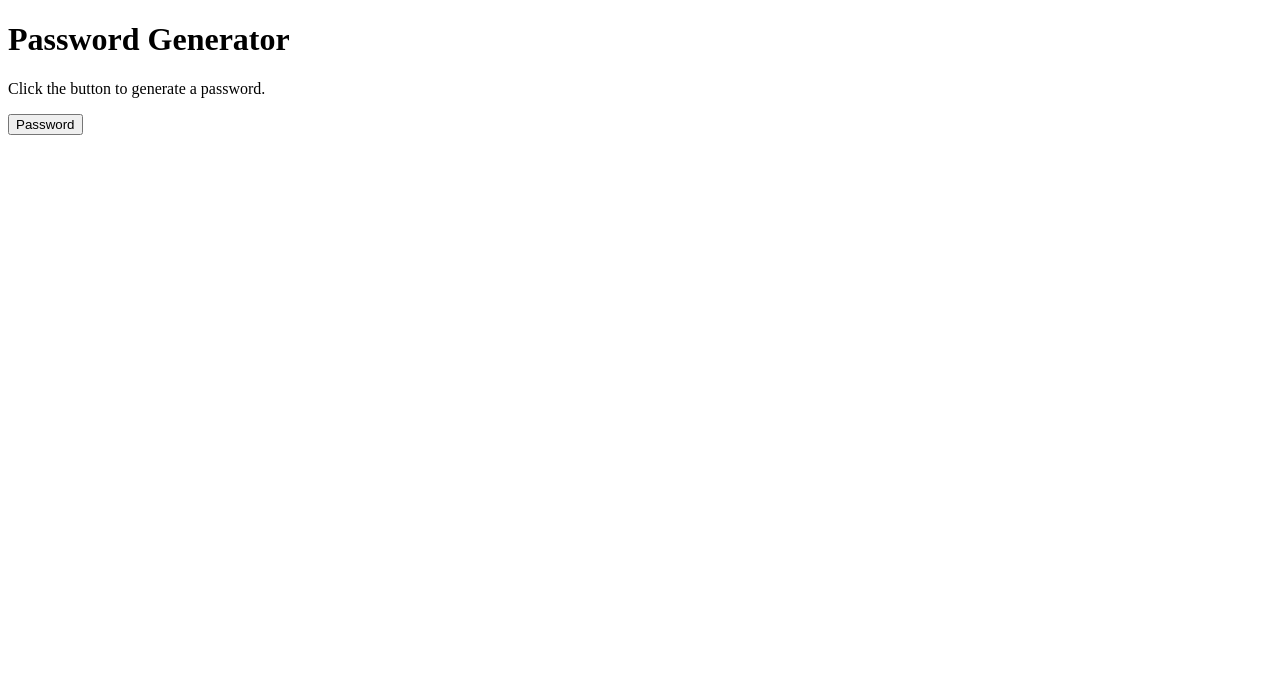
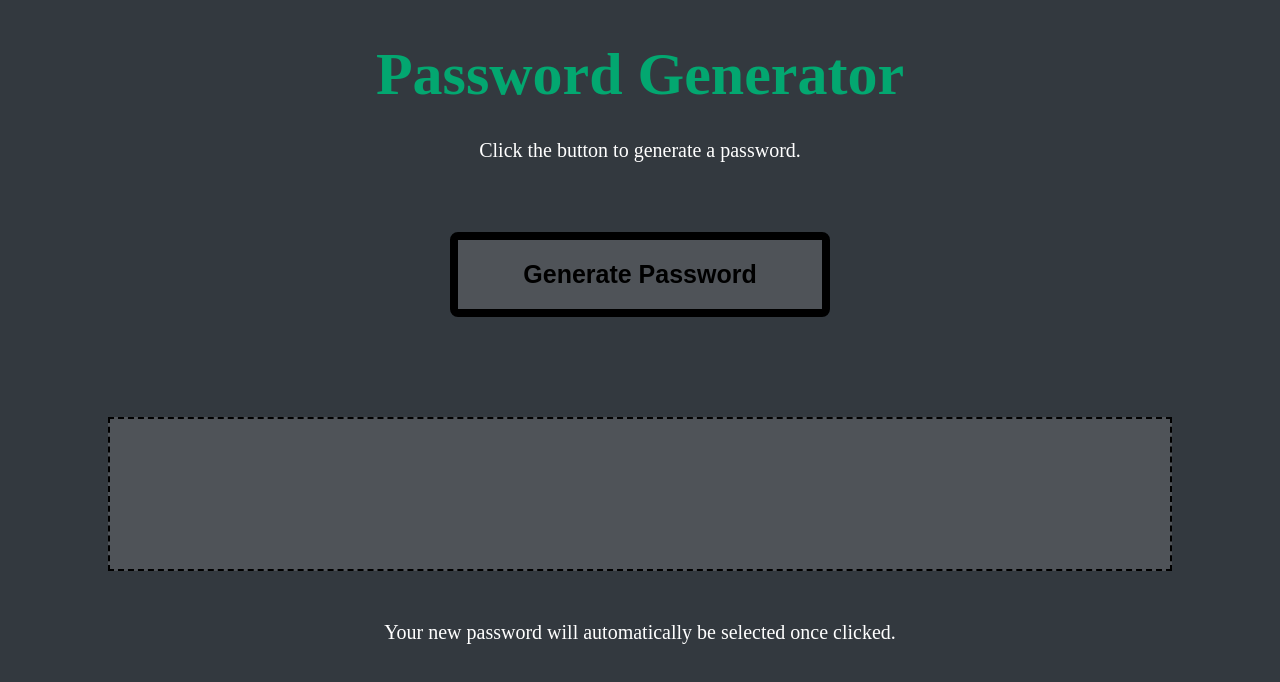
Before and after one commit to KellyJohnson364/password-generator, a plain HTML site: page index.html in a window 1280 px wide. Drawn offline with Linux system fonts and the light colour scheme.

Commit message:
Added CSS

```diff
--- /dev/null
+++ b/assets/css/style.css
@@ -0,0 +1,72 @@
+
+/* Sets style for page*/
+:root{
+    background-color: #33393f;
+    color:#fff;
+    text-align: center ;
+    font-size: 20px;
+}
+
+
+
+/* Style for h1*/
+h1 {
+    font-size: 60px;
+    margin-bottom: 30px;
+    color:#03a770;
+}
+/* Style for button */
+button {
+    font-size: 25px;
+    font-weight: bolder;
+    width: 30%;
+    margin-top: 50px;
+    border-radius: 8px;
+    border: 8px solid black;
+    text-align: center;
+    background-color: #4f5358;
+    padding:20px;
+    transition: all 0.5s
+     ease-in-out;
+    }
+button:hover {transition: all 0.5s ease-in-out;
+    box-shadow: inset 0px 0px 12px
+    #03a770,
+    0 0 25px
+    #03a770;
+    }
+/* Password generated on page */
+#product {
+  font-weight: bold;
+  overflow-wrap: break-word;
+  height: 100px;
+  margin: 100px 100px 50px;
+  background-color: #4f5358;
+  font-size: 25ps;
+  padding-top: 50px;
+  border: 2px dashed black;
+  user-select: all;
+}
+::selection {
+  background-color: #03a770;
+  color: #fff;
+}
+
+/* Changes for screensize 992px or smaller */
+
+@media screen and (max-width: 992px) {
+
+    h1 {
+      color:  #562E52;
+    }
+
+
+/* Changes for screen size 768px or smaller */
+
+  @media screen and (max-width: 768px) {
+
+ /* Change the h1 color */
+
+    h1 {
+      color: #5381af;
+    }
--- /dev/null
+++ b/assets/scripts/script.js
@@ -0,0 +1,69 @@
+
+// Function started when button pushed
+
+let getStarted = function() {
+
+// Strings of possible character choices
+
+    let stringSpecial = ("!#$%&()*+-/:;<=>?@\[^_{|}~];")
+    let stringUpper = ("ABCDEFGHIJKLMNOPQRSTUVWXYZ");
+    let stringLower = ("abcdefghijklmnopqrstuvwxyz");
+    let stringNumber = ("12345678901234567890123456");
+
+// Collection of character choice from the user using confirm
+
+    let inputUpper =confirm("Would you like uppercase characters? \n 'ABCDEFGHIJKLMNOPQRSTUVWXYZ'\n(select 'cancel' if no)");
+    let inputLower =confirm("Would you like lowercase characters? \n 'abcdefghijklmnopqrstuvwxyz'\n(select 'cancel' if no)");
+    let inputNumber =confirm("Would you like number characters? \n '1234567890'\n(select 'cancel' if no)");
+    let inputSpecial =confirm("Would you like special characters? \n '!#$%&()*+-/:;<=>?@\[^_{|}~];'\n(select 'cancel' if no)");
+
+    // Combining of all selected characters into one string
+
+    let stringFull=""
+
+    if (inputUpper) {
+       stringFull += stringUpper;
+    }
+    if (inputLower) {
+        stringFull += stringLower;
+    }
+    if (inputNumber) {
+        stringFull += stringNumber;
+    }
+    if (inputSpecial) {
+        stringFull += stringSpecial;
+    }
+    if (!stringFull) {
+    alert("Please select at least one character type");
+    return;
+    }
+// Collection of password length from user and validation of range
+
+    let countInput = window.prompt("Number of characters (8-128)", "8");
+        if (countInput < 8 || countInput > 128) {
+            alert("Value should be between 8 - 128");
+            countInput = window.prompt("Number of characters (8-128)", "8");
+        }
+
+// Selection of password characters from full string using random selection.
+// For loop is used to generate characters that are added into the password string until desired length is acheived.
+
+    let character
+    let passWord= ''
+
+
+    for (let i = 0;  i < countInput; ++i) {
+        index = Math.floor(Math.random() * stringFull.length);
+        character = stringFull[index];
+        passWord += character;
+    }
+
+// Password is presented in an alert box
+
+    document.getElementById("product").innerHTML = passWord;
+
+//Page is reset following the closing of the alert box to prevent accumulation of countInput data.
+
+
+
+}
--- a/index.html
+++ b/index.html
@@ -5,19 +5,22 @@
   <meta charset="UTF-8" />
   <meta name="viewport" content="width=device-width, initial-scale=1.0" />
   <title>Password Generator</title>
+  <link rel="stylesheet" href="assets/css/style.css">
 </head>
 
 <body>
   <h1>Password Generator</h1>
 
 
+  <p>Click the button to generate a password.</p>
+
+  <button onclick="getStarted()">Generate Password</button>
+
+  <p id="product"></p>
+
+  <p> Your new password will automatically be selected once clicked.</p>
 
 
-<p>Click the button to generate a password.</p>
-
-<button onclick="getStarted()">Password</button>
-
-
-<script src="./script.js"></script>
+<script src= "assets/scripts/script.js"></script>
 </body>
 </html>
--- a/script.js
+++ /dev/null
@@ -1,80 +0,0 @@
-// Charactertype options
-let special = [" ", "!", "\"", "#", "$", "%", "\&", "\'", "(", ")", "*", "+", ",", "-", ".", "/", ":", ";", "<", "=", ">",
- "?", "@", "\\", "^", "_", "`", "\[", "{", "\]", "|", "}", "~"];
-let upper = ["A", "B", "C", "D", "E", "F", "G", "H", "I", "J", "K", "L", "M", "N", "O", "P", "Q", "R", "S", "T", "U", "V", "W", "X", "Y", "Z"];
-let lower = ["a", "b", "c", "d", "e", "f", "g", "h", "i", "j", "k", "l", "m", "n", "o", "p", "q", "r", "s", "t", "u", "v", "w", "x", "y", "z"];
-let number = ["1", "2", "3", "4", "5", "6", "7", "8", "9"];
-let arrayFull
-let character
-let Final=[]
-let passWord=[]
-let countInput
-
-let getStarted = function() {
-
-
-
-    let U =confirm("Would you like uppercase characters? \n (select 'cancel' if no)");
-    let L =confirm("Lowercase?");
-    let N =confirm("Number?");
-    let S =confirm("Special?");
-
-    if (U&&L&&N&&S) {
-       arrayFull= upper.concat(lower, number, special);
-    }
-    else if (U&&L&&N) {
-       arrayFull= upper.concat(lower, number);
-    }
-    else if (U&&L&&S) {
-        arrayFull= upper.concat(lower, special);
-    }
-    else if (L&&N&&S) {
-        arrayFull=lower.concat(number, special);
-    }
-    else if (U&&N&&S) {
-        arrayFull=upper.concat(number, special);
-    }
-    else if (U&&L) {
-       arrayFull= upper.concat(lower);
-    }
-    else if (L&&S) {
-        arrayFull=lower.concat(special);
-    }
-    else if (L&&N) {
-       arrayFull=lower.concat(number);
-    }
-    else if (N&&S) {
-       arrayFull=number.concat(special);
-    }
-    else if (U&&S) {
-       arrayFull=upper.concat(special);
-    }
-    else if (U&&N) {
-        arrayFull=upper.concat(number);
-    }
-    else if (N) {
-        arrayFull=number;
-    }
-    else if (S) {
-        arrayFull=special;
-    }
-    else if (L) {
-        arrayFull=lower;
-    }
-    else if (U) {
-        arrayFull= upper;
-    }
-
-    countInput = window.prompt("Number of characters (8-128)", "8");
-
-
-    for (let i = 0;  i < countInput; ++i) {
-        index = Math.floor(Math.random() * arrayFull.length);
-        let character = arrayFull[index];
-        passWord.push(character);
-    }
-    alert(passWord.join(" "));
-
-    location.reload();
-
-}
```
